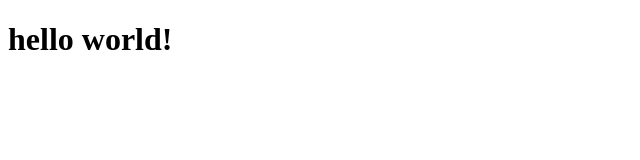
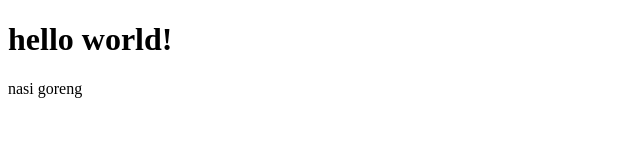
Before and after one commit to xiarramit/xiarra-test2, a plain HTML site: page index.html in a window 1280 px wide. Shown: the whole page, without its empty margins (0-640 px from the left). Drawn offline with Linux system fonts and the light colour scheme.

Commit message:
menambahkan paragraf

```diff
--- a/index.html
+++ b/index.html
@@ -8,5 +8,6 @@
   </head>
   <body>
     <h1>hello world!</h1>
+    <p>nasi goreng</p>
   </body>
 </html>
```
